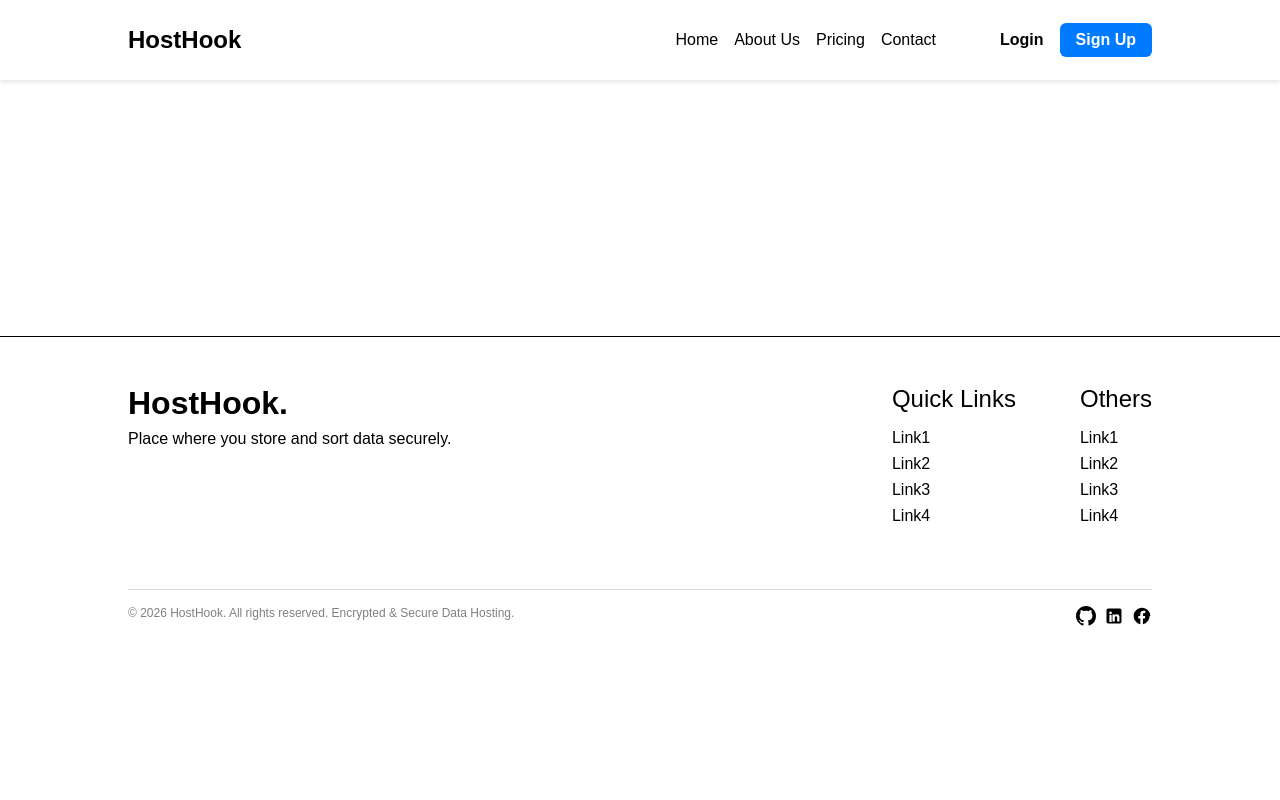
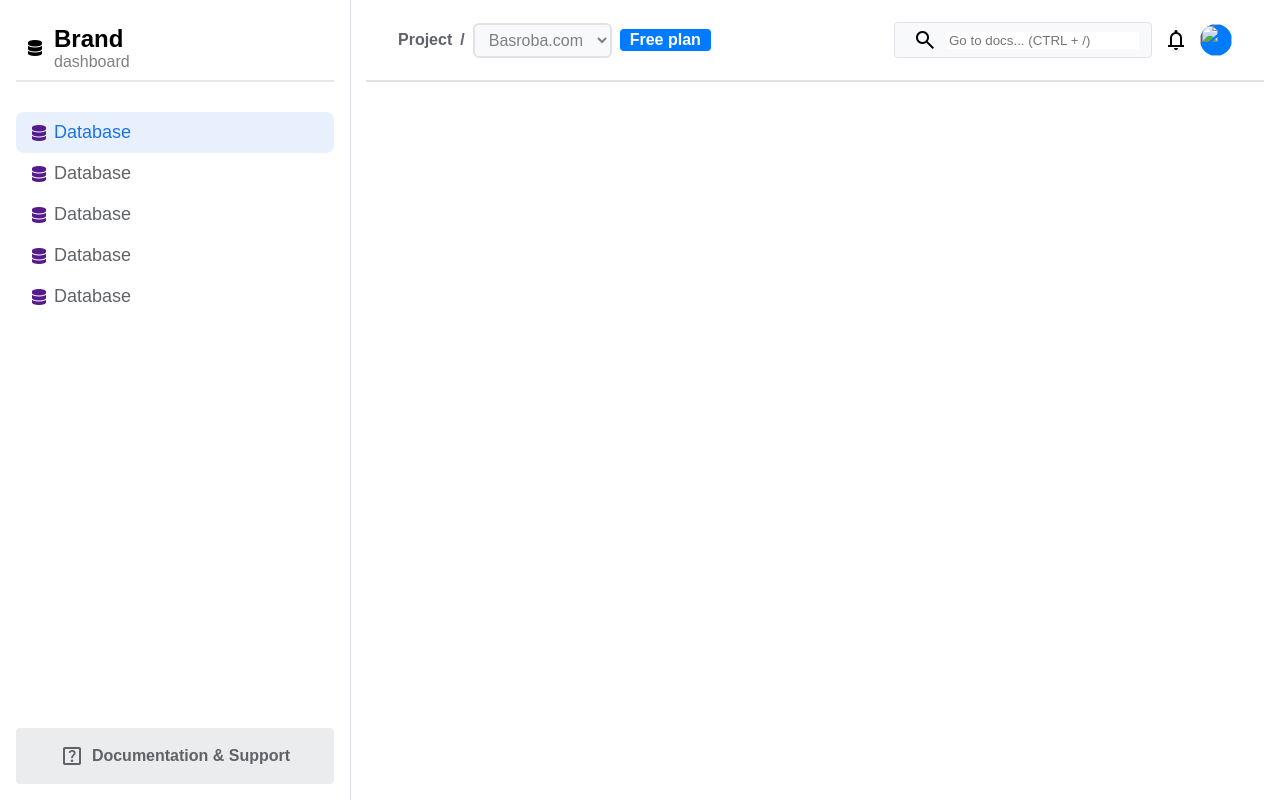
Before and after one commit to sabuka-dumbo/HostHook, a Django app: page /dashboard/admin/1/ in a window 1280 px wide. Run offline with Django 5.2, Linux system fonts and the light colour scheme; some libraries are stand-ins or nearby versions.

Commit message:
Dashboard progress 1

```diff
--- /dev/null
+++ b/HostHook/hhapp/static/css/dashboard.css
@@ -0,0 +1,298 @@
+body {
+    margin: 0;
+    padding: 0;
+    box-sizing: border-box;
+    display: grid;
+    grid-template-columns: 350px 1fr;
+}
+
+nav {
+    width: calc(100% - 32px);
+    height: calc(100vh - 32px);
+    padding: 16px;
+    grid-column: 1;
+    gap: 32px;
+    border-right: 1px solid #E0E2E7;
+    display: flex;
+    flex-direction: column;
+    justify-content: space-between;
+}
+
+.nav-part1 {
+    grid-row: 1;
+    display: flex;
+    flex-direction: column;
+    gap: 32px;
+    width: 100%;
+}
+
+.nav-part2 {
+    grid-row: 2;
+}
+
+main {
+    width: calc(100% - 32px);
+    height: calc(100vh - 32px);
+    padding: 16px;
+    grid-column: 2;
+}
+
+.nav-brand-div {
+    width: calc(100% - 24px);
+    height: 64px;
+    box-shadow: 0px 2px 0px rgba(0, 0, 0, 0.093);
+    display: flex;
+    flex-direction: row;
+    gap: 12px;
+    padding: 0px 12px;
+    align-items: center;
+}
+
+.nav-brand-div svg {
+    background-color: #007bff;
+    color: white;
+    font-size: 24px;
+    padding: 8px;
+    border-radius: 8px;
+}
+
+.nav-brand-info {
+    width: 100%;
+    height: max-content;
+    display: flex;
+    flex-direction: column;
+    justify-content: center;
+}
+
+.nav-brand-div h1 {
+    font: bold 24px "Arial", sans-serif;
+    padding: 0;
+    color: black;
+    margin: 0;
+}
+
+.nav-brand-div p {
+    font: normal 16px "Arial", sans-serif;
+    padding: 0;
+    margin: 0;
+    color: gray;
+}
+
+.nav-link {
+    display: flex;
+    flex-direction: column;
+    width: calc(100% - 32px);
+    background-color: #E8F0FE;
+    padding: 10px 16px;
+    justify-content: center;
+    align-items: center;
+    text-decoration: none;
+    border-radius: 8px;
+}
+
+.nav-item {
+    width: 100%;
+    height: max-content;
+    display: flex;
+    flex-direction: row;
+    gap: 8px;
+    align-items: center;
+    text-decoration: none;
+    border-radius: 8px;
+}
+
+.nav-item svg {
+    font-size: 16px;
+    color: #1A73E8;
+}
+
+.nav-item h2 {
+    font: 500 18px "Arial", sans-serif;
+    color: #1A73E8;
+    padding: 0;
+    margin: 0;
+}
+
+.nav-link2 {
+    display: flex;
+    flex-direction: column;
+    width: calc(100% - 32px);
+    background-color: white;
+    padding: 10px 16px;
+    justify-content: center;
+    align-items: center;
+    text-decoration: none;
+    border-radius: 8px;
+}
+
+.nav-item2 {
+    width: 100%;
+    height: max-content;
+    display: flex;
+    flex-direction: row;
+    gap: 8px;
+    align-items: center;
+    text-decoration: none;
+    border-radius: 8px;
+}
+
+.nav-item2 svg {
+    font-size: 16px;
+    color: #5F6368;
+}
+
+.nav-item2 h2 {
+    font: 500 18px "Arial", sans-serif;
+    color: #5F6368;
+    padding: 0;
+    margin: 0;
+}
+
+.nav-part2 {
+    width: 100%;
+    height: max-content;
+}
+
+.nav-part2 button {
+    width: 100%;
+    height: max-content;
+    text-align: center;
+    font: bold 16px "Arial", sans-serif;
+    display: flex;
+    justify-content: center;
+    align-items: center;
+    border: none;
+    outline: none;
+    border-radius: 4px;
+    background-color: #eaecee;
+    color: #5F6368;
+    padding: 16px 0px;
+    gap: 8px;
+}
+
+.main-topbar {
+    width: calc(100% - 64px);
+    height: 48px;
+    display: flex;
+    flex-direction: row;
+    gap: 8px;
+    justify-content: space-between;
+    padding: 0px 32px;
+    padding-bottom: 16px;
+    align-items: center;
+    border-bottom: 2px solid #E0E2E7;
+}
+
+.topbar-directory {
+    width: max-content;
+    height: max-content;
+    display: flex;
+    flex-direction: row;
+    gap: 8px;
+    align-items: center;
+}
+
+.topbar-directory h3 {
+    font: bold 16px "Arial", sans-serif;
+    color: #5F6368;
+    padding: 0;
+    margin: 0;
+}
+
+.topbar-directory select {
+    width: max-content;
+    height: max-content;
+    padding: 6px 10px;
+    margin: 0;
+    border-radius: 6px;
+    border: 2px solid #E0E2E7;
+    color: gray;
+    background-color: #F8F9FA;
+    font: normal 16px "Arial", sans-serif;
+}
+
+.topbar-directory h4 {
+    width: max-content;
+    height: max-content;
+    font: bold 16px "Arial", sans-serif;
+    padding: 0;
+    margin: 0;
+    background-color: #007bff;
+    color: white;
+    padding: 2px 10px;
+    border-radius: 4px;
+}
+
+.topbar-part2 {
+    width: max-content;
+    height: max-content;
+    display: flex;
+    flex-direction: row;
+    gap: 12px;
+    align-items: center;
+}
+
+.topbar-profile {
+    width: 32px;
+    height: 32px;
+}
+
+.topbar-profile img {
+    width: 100%;
+    height: 100%;
+    border-radius: 100%;
+    background-color: #007bff;
+}
+
+.topbar-notification {
+    width: max-content;
+    height: max-content;
+}
+
+.topbar-notification button {
+    font-size: 32px;
+    display: flex;
+    flex-direction: column;
+    align-items: center;
+    justify-content: center;
+    background: none;
+    border: none;
+    padding: 0;
+    margin: 0;
+}
+
+.notification-button {
+    font-size: 32px;
+}
+
+.search {
+    width: max-content;
+    height: 100%;
+    display: flex;
+    flex-direction: row;
+    gap: 4px;
+    border-radius: 4px;
+    border: 1px solid #E0E2E7;
+    background-color: #F8F9FA;
+    align-items: center;
+    justify-content: center;
+    padding: 4px 12px;
+}
+
+.search input {
+    width: 192px;
+    height: 100%;
+    border: none;
+    outline: none;
+}
+
+.search-button {
+    width: max-content;
+    height: max-content;
+    display: flex;
+    flex-direction: column;
+    justify-content: center;
+    align-items: center;
+    background: none;
+    border: none;
+}
--- a/HostHook/hhapp/templates/dashboard.html
+++ b/HostHook/hhapp/templates/dashboard.html
@@ -1,11 +1,116 @@
-{% extends "layout.html" %}
 {% load static %}
+<!DOCTYPE html>
+<html lang="en">
+    <head>
+        <meta charset="UTF-8">
+        <meta name="viewport" content="width=device-width, initial-scale=1.0">
+        <link rel="stylesheet" href="https://fonts.googleapis.com/css2?family=Material+Symbols+Outlined:opsz,wght,FILL,GRAD@20..48,100..700,0..1,-50..200" />
+        <link rel="stylesheet" href="{% static 'css/dashboard.css' %}">
+        {% block head %}{% endblock %}
+        <title>{% block title %}HostHook{% endblock %}</title>
+    </head>
+    <body>
+        <nav>
+            <div class="nav-part1">
+                <div class="nav-brand-div">
+                    <i class="fa-solid fa-database"></i>
 
-{% block title %}HostHook - Index{% endblock %}
+                    <div class="nav-brand-info">
+                        <h1>Brand</h1>
+                        <p>dashboard</p>
+                    </div>
+                </div>
 
-{% block head %}
-    <link rel="stylesheet" href="{% static 'css/dashboard.css' %}">
-{% endblock %}
+                <div class="nav-navs">
+                    <a href="" class="nav-link">
+                        <div class="nav-item">
+                            <i class="fa-solid fa-database"></i>
 
-{% block body %}
-{% endblock %}
+                            <h2>Database</h2>
+                        </div>
+                    </a>
+
+                    <a href="" class="nav-link2">
+                        <div class="nav-item2">
+                            <i class="fa-solid fa-database"></i>
+
+                            <h2>Database</h2>
+                        </div>
+                    </a>
+
+                    <a href="" class="nav-link2">
+                        <div class="nav-item2">
+                            <i class="fa-solid fa-database"></i>
+
+                            <h2>Database</h2>
+                        </div>
+                    </a>
+
+                    <a href="" class="nav-link2">
+                        <div class="nav-item2">
+                            <i class="fa-solid fa-database"></i>
+
+                            <h2>Database</h2>
+                        </div>
+                    </a>
+
+                    <a href="" class="nav-link2">
+                        <div class="nav-item2">
+                            <i class="fa-solid fa-database"></i>
+
+                            <h2>Database</h2>
+                        </div>
+                    </a>
+                </div>
+            </div>
+
+            <div class="nav-part2">
+                <button>
+                    <span class="material-symbols-outlined">help_center</span>
+                      Documentation & Support
+                </button>
+            </div>
+        </nav>
+
+        <main>
+            <section class="main-topbar">
+                <div class="topbar-part1">
+                    <div class="topbar-directory">
+                        <h3>Project</h3>
+                        <h3>/</h3>
+
+                        <select name="" id="">
+                            <option value="">Basroba.com</option>
+                        </select>
+
+                        <h4>Free plan</h4>
+                    </div>
+                </div>
+
+                <div class="topbar-part2">
+                    <div class="search">
+                        <button class="search-button"><span class="material-symbols-outlined">search</span></button>
+                        <input type="search" name="" id="" placeholder="Go to docs... (CTRL + /)">
+                    </div>
+
+                    <div class="topbar-notification">
+                        <button class="notification-button">
+                            <span class="material-symbols-outlined">notifications</span>
+                        </button>
+                    </div>
+
+                    <div class="topbar-profile">
+                        <img src="" alt="">
+                    </div>
+                </div>
+            </section>
+
+            <section class="">
+
+            </section>
+        </main>
+
+        <script src="https://kit.fontawesome.com/5111b3d9f7.js" crossorigin="anonymous"></script>
+        <script src="{% static 'js/layout.js' %}"></script>
+    </body>
+</html>
```
